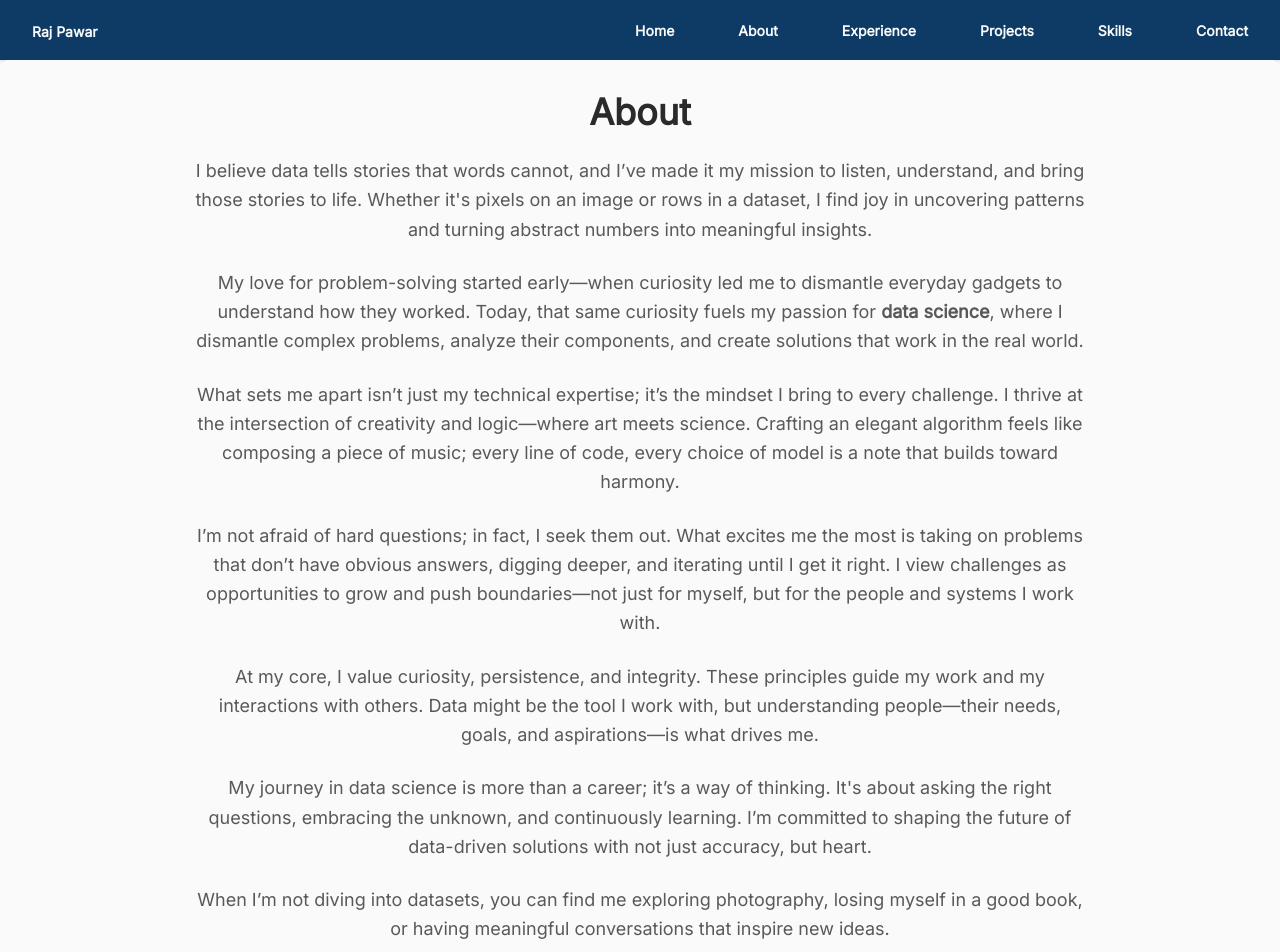
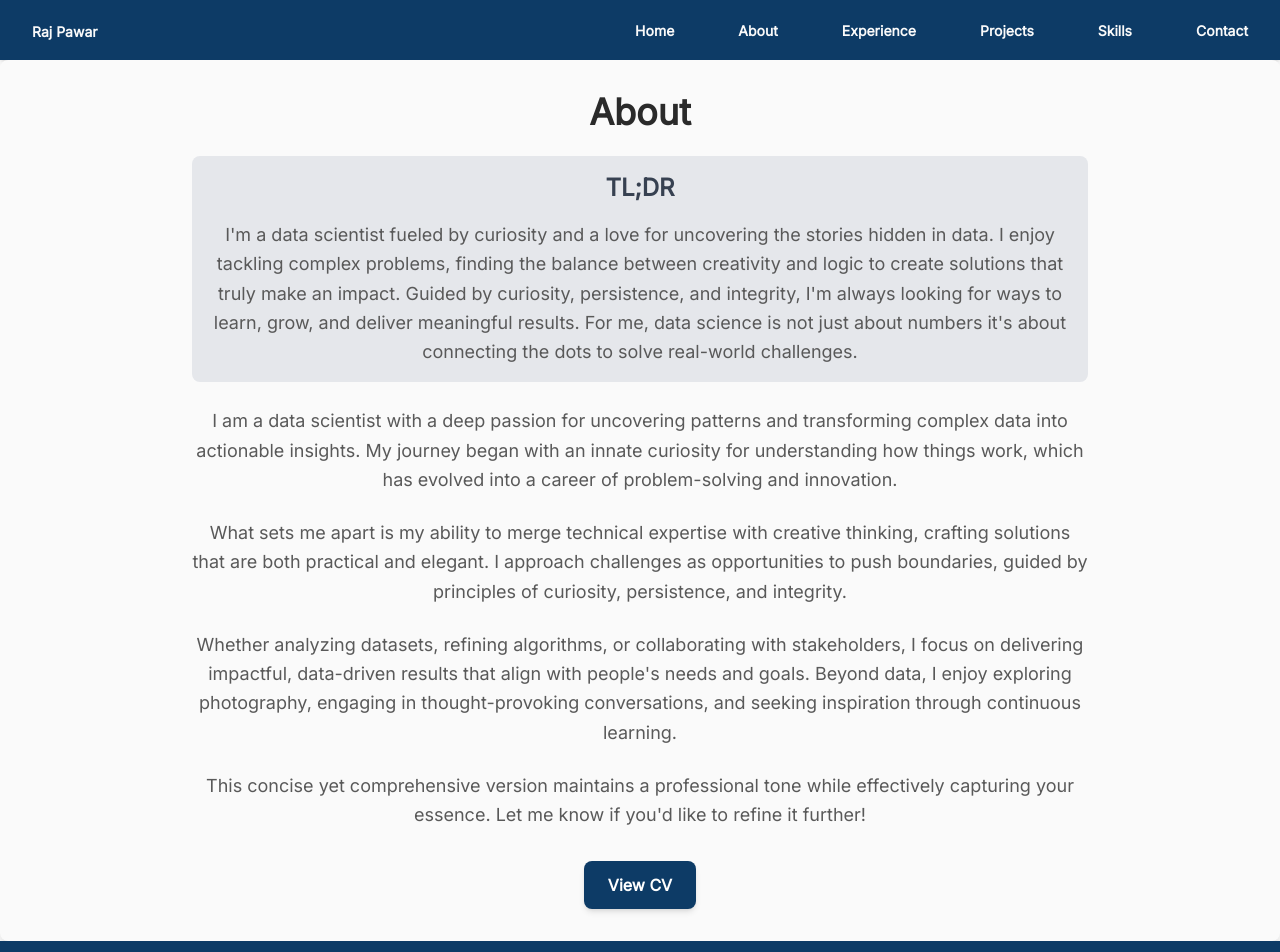
Before and after one commit to r-a-j/portfolio-v4, an Angular app: page /about in a window 1280 px wide. Shown: the top 952 px of the page. Built offline with nearby package versions, Linux system fonts and the light colour scheme.

Commit message:
Refactor About component to use dynamic content and add TL;DR section for improved readability

```diff
--- a/src/app/components/about/about.component.html
+++ b/src/app/components/about/about.component.html
@@ -1,65 +1,18 @@
 <section id="about" class="p-8 bg-gray-100 text-primary rounded-lg shadow-lg">
     <div class="max-w-4xl mx-auto text-center">
         <!-- Heading -->
-        <h2 class="text-4xl font-bold mb-6 text-gray-800">About</h2>
+        <h2 class="text-4xl font-bold mb-6 text-gray-800">{{ aboutContent.heading }}</h2>
 
-        <!-- Content -->
+        <!-- TL;DR Version -->
+        <div class="bg-gray-200 p-4 rounded-lg mb-6">
+            <h3 class="text-2xl font-semibold mb-4 text-gray-700">TL;DR</h3>
+            <p class="text-lg leading-relaxed text-gray-700">{{ aboutContent.tldr }}</p>
+        </div>
+
+        <!-- Full Content -->
         <div class="space-y-6">
-            <p class="text-lg leading-relaxed text-gray-700">
-                I believe data tells stories that words cannot, and I’ve made it my mission to listen, understand, and
-                bring
-                those stories to life. Whether it's pixels on an image or rows in a dataset, I find joy in uncovering
-                patterns
-                and turning abstract numbers into meaningful insights.
-            </p>
-
-            <p class="text-lg leading-relaxed text-gray-700">
-                My love for problem-solving started early—when curiosity led me to dismantle everyday gadgets to
-                understand how
-                they worked. Today, that same curiosity fuels my passion for <span
-                    class="font-semibold text-primary">data
-                    science</span>, where I dismantle complex problems, analyze their components, and create solutions
-                that work
-                in the real world.
-            </p>
-
-            <p class="text-lg leading-relaxed text-gray-700">
-                What sets me apart isn’t just my technical expertise; it’s the mindset I bring to every challenge. I
-                thrive at
-                the intersection of creativity and logic—where art meets science. Crafting an elegant algorithm feels
-                like
-                composing a piece of music; every line of code, every choice of model is a note that builds toward
-                harmony.
-            </p>
-
-            <p class="text-lg leading-relaxed text-gray-700">
-                I’m not afraid of hard questions; in fact, I seek them out. What excites me the most is taking on
-                problems that
-                don’t have obvious answers, digging deeper, and iterating until I get it right. I view challenges as
-                opportunities to grow and push boundaries—not just for myself, but for the people and systems I work
-                with.
-            </p>
-
-            <p class="text-lg leading-relaxed text-gray-700">
-                At my core, I value curiosity, persistence, and integrity. These principles guide my work and my
-                interactions
-                with others. Data might be the tool I work with, but understanding people—their needs, goals, and
-                aspirations—is
-                what drives me.
-            </p>
-
-            <p class="text-lg leading-relaxed text-gray-700">
-                My journey in data science is more than a career; it’s a way of thinking. It's about asking the right
-                questions,
-                embracing the unknown, and continuously learning. I’m committed to shaping the future of data-driven
-                solutions
-                with not just accuracy, but heart.
-            </p>
-
-            <p class="text-lg leading-relaxed text-gray-700">
-                When I’m not diving into datasets, you can find me exploring photography, losing myself in a good book,
-                or
-                having meaningful conversations that inspire new ideas.
+            <p class="text-lg leading-relaxed text-gray-700" *ngFor="let paragraph of aboutContent.paragraphs">
+                {{ paragraph }}
             </p>
         </div>
 
@@ -67,7 +20,7 @@
         <div class="mt-8">
             <button (click)="openCV()"
                 class="bg-primary text-white font-semibold px-6 py-3 rounded-lg shadow-md hover:bg-primary-dark transition duration-300">
-                View CV
+                {{ aboutContent.buttonText }}
             </button>
         </div>
 
@@ -76,12 +29,13 @@
             <div class="modal-content">
                 <!-- Modal Header -->
                 <div class="modal-header">
-                    <h3>Raj Pawar - CV</h3>
+                    <h3>{{ aboutContent.modalTitle }}</h3>
                     <button (click)="closeCV()" class="close-button">&times;</button>
                 </div>
 
                 <!-- PDF Viewer -->
-                <iframe [src]="safePdfUrl" frameborder="0" class="pdf-viewer" title="Raj Pawar CV"></iframe>
+                <iframe [src]="safePdfUrl" frameborder="0" class="pdf-viewer"
+                    title="{{ aboutContent.modalTitle }}"></iframe>
             </div>
         </div>
     </div>
--- a/src/app/components/about/about.component.scss
+++ b/src/app/components/about/about.component.scss
@@ -107,3 +107,18 @@ section {
         /* Hide modal entirely on mobile */
     }
 }
+
+// TL;DR Section Styles
+.tldr {
+    @apply bg-gray-200 p-4 rounded-lg mb-6;
+
+    h3 {
+        @apply text-2xl font-semibold mb-4;
+        color: var(--color-text-primary);
+    }
+
+    p {
+        @apply text-lg leading-relaxed;
+        color: var(--color-text-secondary);
+    }
+}
--- a/src/app/components/about/about.component.ts
+++ b/src/app/components/about/about.component.ts
@@ -1,6 +1,7 @@
 import { Component } from '@angular/core';
 import { CommonModule } from '@angular/common';
 import { DomSanitizer, SafeResourceUrl } from '@angular/platform-browser';
+import { ABOUT_CONTENT } from '../../data/about-data';
 
 @Component({
   selector: 'app-about',
@@ -11,18 +12,16 @@ import { DomSanitizer, SafeResourceUrl } from '@angular/platform-browser';
 export class AboutComponent {
   public showCVModal: boolean = false;
   public safePdfUrl: SafeResourceUrl = '';
+  public aboutContent = ABOUT_CONTENT;
 
   constructor(private sanitizer: DomSanitizer) { }
 
   public openCV(): void {
-    const pdfUrl = 'docs/Raj_Pawar_CV.pdf'; // Path to your PDF file
-    this.safePdfUrl = this.sanitizer.bypassSecurityTrustResourceUrl(pdfUrl);
+    this.safePdfUrl = this.sanitizer.bypassSecurityTrustResourceUrl(this.aboutContent.pdfPath);
 
     if (this.isMobileView()) {
-      // Open PDF in a new tab on mobile devices
-      window.open(pdfUrl, '_blank');
+      window.open(this.aboutContent.pdfPath, '_blank');
     } else {
-      // Open modal for larger screens
       this.showCVModal = true;
     }
   }
@@ -31,7 +30,6 @@ export class AboutComponent {
     this.showCVModal = false;
   }
 
-  // Detect if the view is mobile based on window width
   private isMobileView(): boolean {
     return window.innerWidth <= 768;
   }
--- /dev/null
+++ b/src/app/data/about-data.ts
@@ -0,0 +1,13 @@
+export const ABOUT_CONTENT = {
+    heading: 'About',
+    tldr: 'I\'m a data scientist fueled by curiosity and a love for uncovering the stories hidden in data. I enjoy tackling complex problems, finding the balance between creativity and logic to create solutions that truly make an impact. Guided by curiosity, persistence, and integrity, I\'m always looking for ways to learn, grow, and deliver meaningful results. For me, data science is not just about numbers it\'s about connecting the dots to solve real-world challenges.',
+    paragraphs: [
+        'I am a data scientist with a deep passion for uncovering patterns and transforming complex data into actionable insights. My journey began with an innate curiosity for understanding how things work, which has evolved into a career of problem-solving and innovation.',
+        'What sets me apart is my ability to merge technical expertise with creative thinking, crafting solutions that are both practical and elegant. I approach challenges as opportunities to push boundaries, guided by principles of curiosity, persistence, and integrity.',
+        'Whether analyzing datasets, refining algorithms, or collaborating with stakeholders, I focus on delivering impactful, data-driven results that align with people\'s needs and goals. Beyond data, I enjoy exploring photography, engaging in thought-provoking conversations, and seeking inspiration through continuous learning.',
+        'This concise yet comprehensive version maintains a professional tone while effectively capturing your essence. Let me know if you\'d like to refine it further!',
+    ],
+    buttonText: 'View CV',
+    modalTitle: 'Raj Pawar - CV',
+    pdfPath: 'docs/Raj_Pawar_CV.pdf'
+};
```
